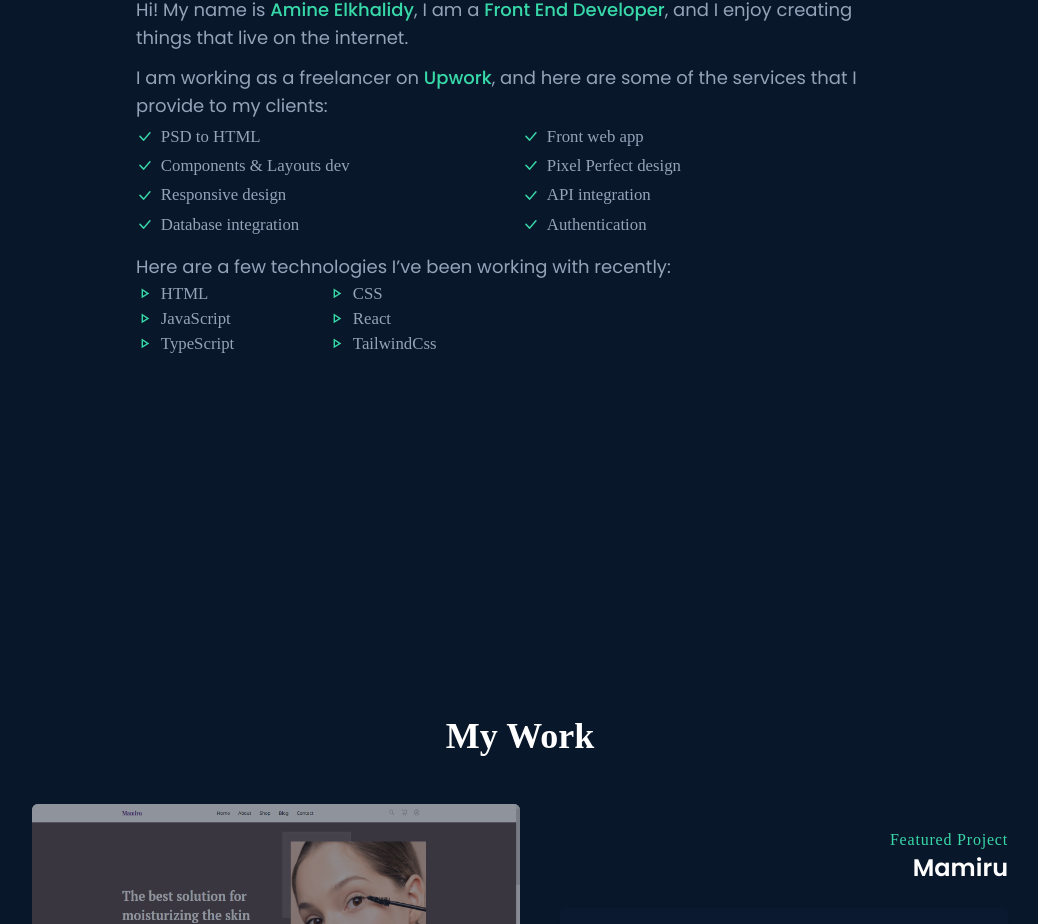
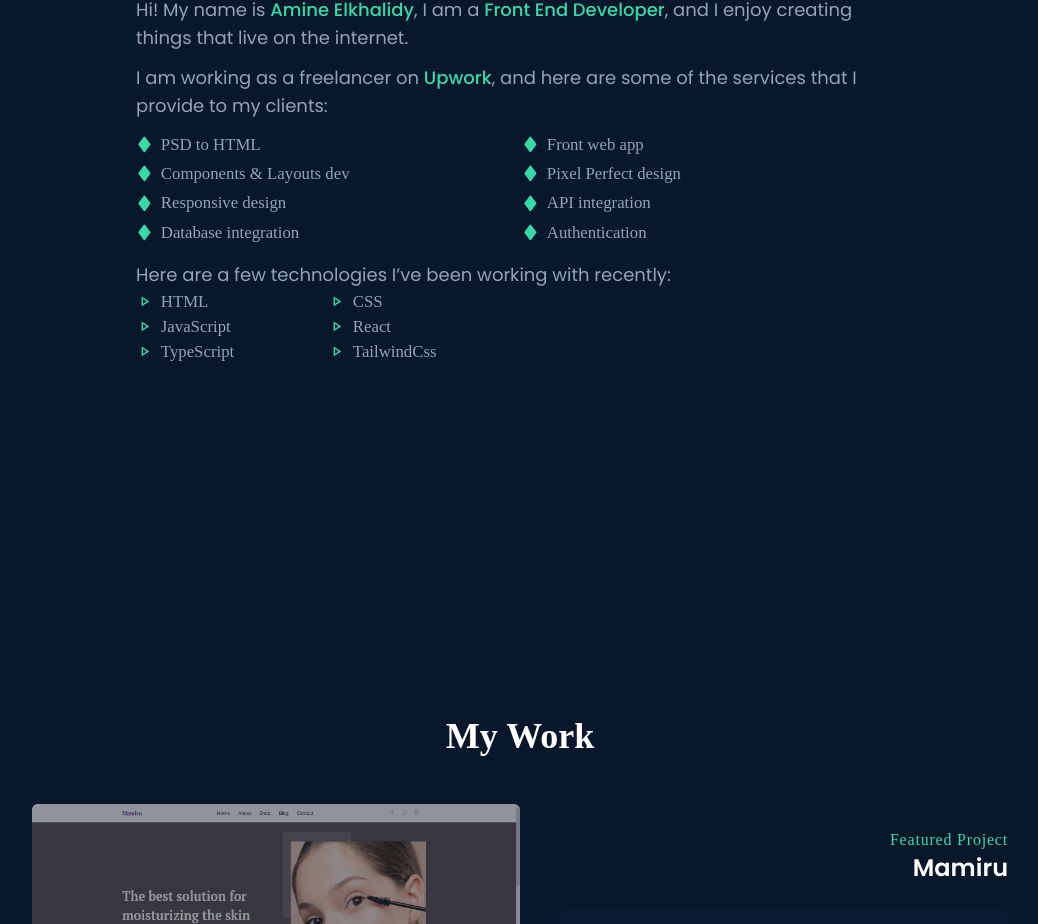
Before and after one commit to AmineElkhalidy/Portfolio, a React (Vite) app: page / in a window 1280 px wide. Shown: the part 980-1904 px from the top of the page, without its empty margins (120-1158 px from the left). Built offline with nearby package versions, Linux system fonts and the light colour scheme; a web font is replaced by a local one.

Commit message:
Changes added to about section...

```diff
--- a/src/sections/About.jsx
+++ b/src/sections/About.jsx
@@ -1,7 +1,7 @@
 import React from "react";
 
 // Icons
-import { BsCheckLg } from "react-icons/bs";
+import { BsCheckLg, BsFillSuitDiamondFill } from "react-icons/bs";
 import { MdOutlinePlayArrow } from "react-icons/md";
 
 // motion
@@ -21,7 +21,7 @@ const About = () => {
         </h2>
 
         {/* Content Container */}
-        <div className="max-w-3xl mx-auto">
+        <div className="max-w-3xl mx-auto md:px-8  lg:px-0">
           <div>
             <p className="text-slate-400 mb-3 md:text-lg">
               Hi! My name is{" "}
@@ -48,59 +48,59 @@ const About = () => {
               , and here are some of the services that I provide to my clients:
             </p>
 
-            <ul className=" text-slate-400 grid gap-1 font-nav font-thin -mt-2 mb-4 md:grid-cols-2 md:text-[1.05rem]">
+            <ul className=" text-slate-400 grid gap-1 font-nav font-thin mt-1 mb-4  md:grid-cols-2 md:text-[1.05rem]">
               <li className="flex items-center gap-2">
                 <span className="text-secondary">
-                  <BsCheckLg />
+                  <BsFillSuitDiamondFill />
                 </span>
                 PSD to HTML
               </li>
 
               <li className="flex items-center gap-2">
                 <span className="text-secondary">
-                  <BsCheckLg />
+                  <BsFillSuitDiamondFill />
                 </span>
                 Front web app
               </li>
 
               <li className="flex items-center gap-2">
                 <span className="text-secondary">
-                  <BsCheckLg />
+                  <BsFillSuitDiamondFill />
                 </span>
                 Components & Layouts dev
               </li>
 
               <li className="flex items-center gap-2">
                 <span className="text-secondary">
-                  <BsCheckLg />
+                  <BsFillSuitDiamondFill />
                 </span>
                 Pixel Perfect design
               </li>
 
               <li className="flex items-center gap-2">
                 <span className="text-secondary">
-                  <BsCheckLg />
+                  <BsFillSuitDiamondFill />
                 </span>
                 Responsive design
               </li>
 
               <li className="flex items-center gap-2">
                 <span className="text-secondary">
-                  <BsCheckLg />
+                  <BsFillSuitDiamondFill />
                 </span>
                 API integration
               </li>
 
               <li className="flex items-center gap-2">
                 <span className="text-secondary">
-                  <BsCheckLg />
+                  <BsFillSuitDiamondFill />
                 </span>
                 Database integration
               </li>
 
               <li className="flex items-center gap-2">
                 <span className="text-secondary">
-                  <BsCheckLg />
+                  <BsFillSuitDiamondFill />
                 </span>
                 Authentication
               </li>
@@ -110,7 +110,7 @@ const About = () => {
               Here are a few technologies I’ve been working with recently:
             </p>
 
-            <ul className="max-w-sm grid grid-cols-2 -mt-2 text-slate-400 font-nav font-thin md:text-[1.05rem]">
+            <ul className="max-w-sm grid grid-cols-2 -mt-2 text-slate-400 font-nav font-thin  md:text-[1.05rem]">
               <li className="flex items-center gap-2">
                 <span className="text-secondary">
                   <MdOutlinePlayArrow />
```
